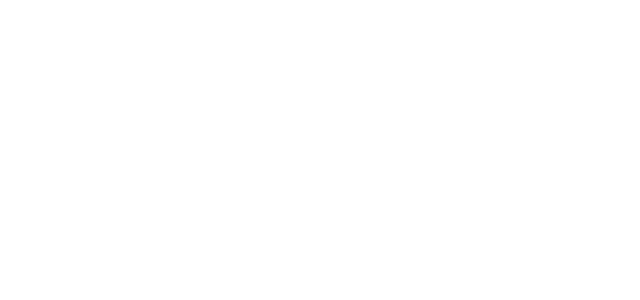
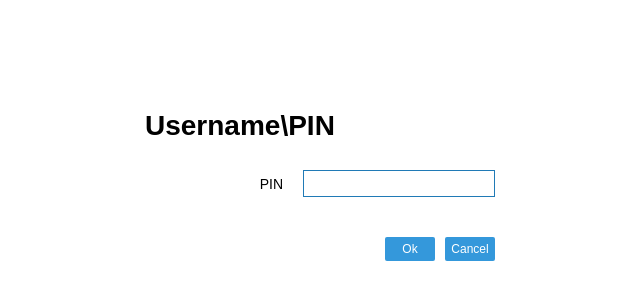
Before and after one commit to Pinkdesu/simple-spa, a React (Create React App) app: page /change-pin in a window 1280 px wide. Shown: the part 224-524 px from the top of the page, without its empty margins (195-835 px from the left). Built offline with nearby package versions, Linux system fonts and the light colour scheme.

Commit message:
feat: add change pin page

```diff
--- a/src/features/AppBootstrap/components/RenderAuthorized.jsx
+++ b/src/features/AppBootstrap/components/RenderAuthorized.jsx
@@ -3,6 +3,7 @@
 import Profile from "../../Profile";
 import ChangePasswordPage from "../../ChangePasswordPage";
 import ChangeInfoPage from "../../ChangeInfoPage";
+import ChangePinPage from "../../ChangePinPage";
 
 const RenderAuthorized = () => {
    return (
@@ -10,6 +11,7 @@
          <Route path="/" component={Profile} exact/>
          <Route path="/change-password" component={ChangePasswordPage} exact/>
          <Route path="/change-info" component={ChangeInfoPage} exact/>
+         <Route path="/change-pin" component={ChangePinPage} exact/>
       </Switch>
    )
 }
--- a/src/features/ChangeInfoPage/index.jsx
+++ b/src/features/ChangeInfoPage/index.jsx
@@ -5,6 +5,7 @@
 import ErrorBar from "../Common/ErrorBar";
 import TextField from "../Common/TextField";
 import TextArea from "../Common/TextArea";
+import useBack from "../../utils/useBack";
 import { REGISTRATION_INFO } from "../Registration/constants";
 import { ABOUT } from "./constants";
 import { BUTTON_CANCEL, BUTTON_OK} from "../Registration/constants";
@@ -32,6 +33,8 @@
          [stateName]: value
       }));
    }, []);
+
+   const goBack = useBack();
 
    return (
       <div className="main">
@@ -68,7 +71,7 @@
                </div>
                <div className="button-block row">
                   <Button text={BUTTON_OK} />
-                  <Button text={BUTTON_CANCEL}/>
+                  <Button text={BUTTON_CANCEL} onClick={goBack}/>
                </div>
             </div>
          </div>
--- a/src/features/ChangePasswordPage/index.jsx
+++ b/src/features/ChangePasswordPage/index.jsx
@@ -4,6 +4,7 @@
 import ErrorBar from "../Common/ErrorBar";
 import TextField from "../Common/TextField";
 import * as constants from "./constants"
+import useBack from "../../utils/useBack";
 import { BUTTON_CANCEL, BUTTON_OK} from "../Registration/constants";
 import "./style.css";
 
@@ -40,6 +41,8 @@
 
    }, []);
 
+   const goBack = useBack();
+
    return (
       <div className="main change-password-page">
          <Header text="Username\Login"/>
@@ -68,7 +71,7 @@
             </div>
             <div className="button-block row">
                <Button text={BUTTON_OK} onClick={saveChanges}/>
-               <Button text={BUTTON_CANCEL}/>
+               <Button text={BUTTON_CANCEL} onClick={goBack}/>
             </div>
          </div>
       </div>
--- /dev/null
+++ b/src/features/ChangePinPage/constants.js
@@ -0,0 +1,5 @@
+export const PIN = {
+   type: "number",
+   placeholder: "",
+   label: "PIN",
+};
--- /dev/null
+++ b/src/features/ChangePinPage/index.jsx
@@ -0,0 +1,45 @@
+import React, { useState} from "react";
+import { PIN } from "./constants";
+import useBack from "../../utils/useBack";
+import { BUTTON_CANCEL, BUTTON_OK} from "../Registration/constants";
+import Header from "../Common/Header";
+import Button from "../Common/Button";
+import ErrorBar from "../Common/ErrorBar";
+import TextField from "../Common/TextField";
+
+const ChangePinPage = () => {
+   const [pin, setPin] = useState('');
+   const [error, setError] = useState({ pinError: null });
+
+   const handleChange = (e) => {
+      const value = +e.target.value;
+
+      if(!isNaN(value))
+         setPin(value);
+   }
+
+   const goBack = useBack();
+
+   return(
+      <div className="main">
+         <Header text="Username\PIN"/>
+         <div className="form-wrapper">
+            <ErrorBar errors={error}/>
+               <div className="label-block">
+               <TextField
+                  {...PIN}
+                  value={pin}
+                  isError={Boolean(error.pinError)}
+                  onChange={handleChange}
+               />
+               </div>
+               <div className="button-block row">
+                  <Button text={BUTTON_OK} />
+                  <Button text={BUTTON_CANCEL} onClick={goBack}/>
+               </div>
+         </div>
+      </div>
+   );
+}
+
+export default ChangePinPage;
--- a/src/features/Profile/index.jsx
+++ b/src/features/Profile/index.jsx
@@ -10,13 +10,9 @@
 const Profile = () => {
    const history = useHistory();
 
-   const goToChangePasswordPage = () => {
-      history.push("/change-password");
+   const redirectTo = (path) => () => {
+      history.push(path);
    };
-
-   const goToChangeInfoPage = () => {
-      history.push('/change-info');
-   }
 
    return (
       <div className="main">
@@ -24,11 +20,11 @@
          <div className="column-container">
             <UploadImage/>
             <div className="profile__info">
-               <List header="Login Information" onClick={goToChangePasswordPage}>
+               <List header="Login Information" onClick={redirectTo("/change-password")}>
                   <ListItem text="Email: example@gmail.com"/>
                   <ListItem text="Password: ********"/>
                </List>
-               <List header="Profile Information" onClick={goToChangeInfoPage}>
+               <List header="Profile Information" onClick={redirectTo("/change-info")}>
                   <ListItem text="First Name: John"/>
                   <ListItem text="Last Name: Smith"/>
                   <ListItem text="Country: Russia"/>
@@ -36,7 +32,7 @@
                </List>
                <List header="Personal Identification Number">
                   <ListItem text="PIN">
-                     <Button text="Set PIN" color="yellow"/>
+                     <Button text="Set PIN" color="yellow" onClick={redirectTo("/change-pin")}/>
                   </ListItem>
                </List>
             </div>
--- /dev/null
+++ b/src/utils/useBack.js
@@ -0,0 +1,14 @@
+import { useCallback } from "react";
+import { useHistory } from "react-router"
+
+export default function useBack(defaultPath = '/') {
+   const history = useHistory();
+
+   return useCallback(() => {
+     if (history.length < 1) {
+       history.push(defaultPath);
+       return;
+     }
+     history.goBack();
+   }, [history, defaultPath]);
+ };
```
